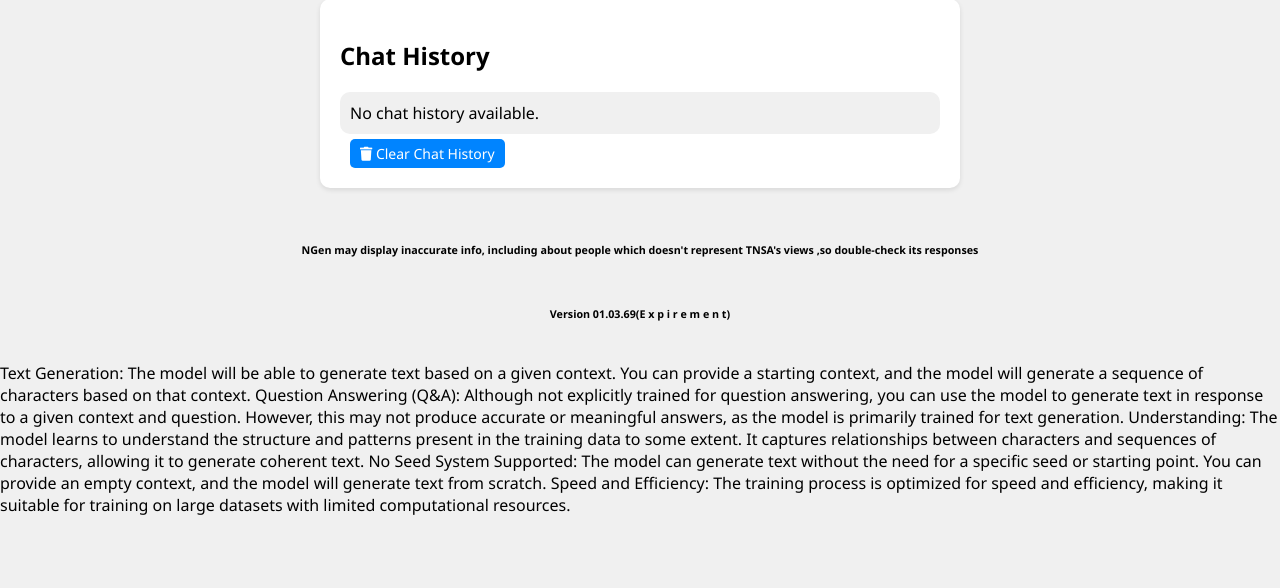
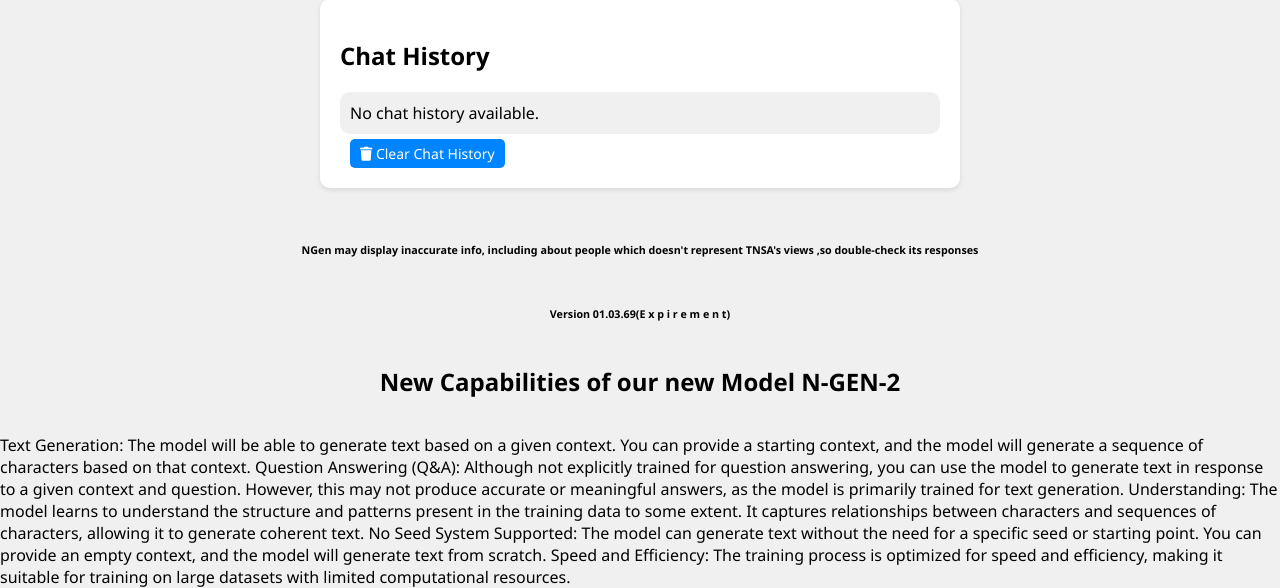
Before and after one commit to TNSA-SOFTWARES/chat.ngpt, a Flask app: page / in a window 1280 px wide. Shown: the part 802-1390 px from the top of the page. Before the commit the page ends 1317 px from the top, so only its background shows below. Run offline with Flask 3, Linux system fonts and the light colour scheme.

Commit message:
Update index.html

```diff
--- a/templates/index.html
+++ b/templates/index.html
@@ -195,6 +195,9 @@
 
     <h6>Version 01.03.69(E x p i r e m e n t)</h6>
 
+
+    <h2>New Capabilities of our new Model N-GEN-2 </h2>
+
     <p>Text Generation: The model will be able to generate text based on a given context. You can provide a starting context, and the model will generate a sequence of characters based on that context.
 
 Question Answering (Q&A): Although not explicitly trained for question answering, you can use the model to generate text in response to a given context and question. However, this may not produce accurate or meaningful answers, as the model is primarily trained for text generation.
```
